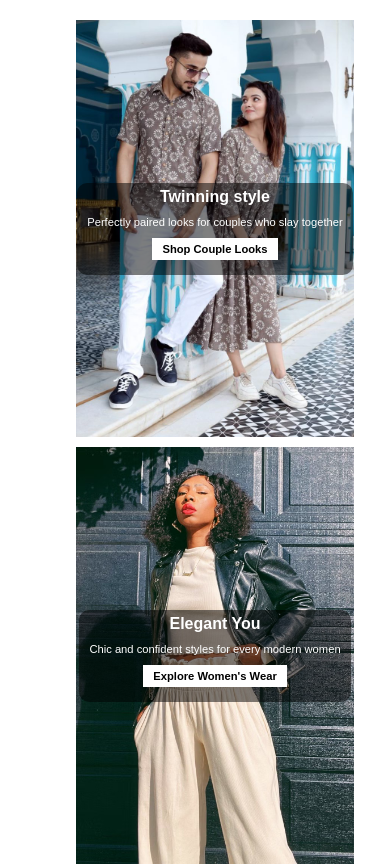
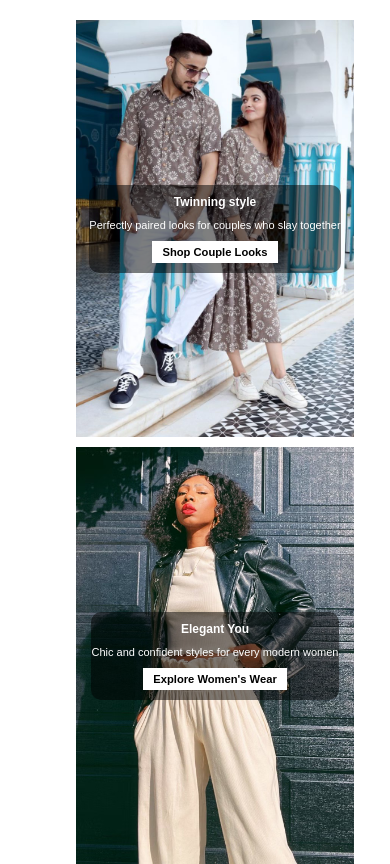
Before and after one commit to chinky23-tech/double-landing-page, a plain HTML site: page index.html in a window 390 px wide. Drawn offline with Linux system fonts and the light colour scheme.

Commit message:
corrections

```diff
--- a/style.css
+++ b/style.css
@@ -114,15 +114,15 @@ button:hover {
     height: 50%;
   }
 .content{
-   padding: 5px 10px 15px;
+   padding: 10px 0px  10px 0px;
 }
   .content h1 {
-    font-size: 1rem;
+    font-size: 12px;
     margin-bottom: 10px;
   }
 
   .content p {
-    font-size: 0.7rem;
+    font-size: 11px;
     margin-bottom: 10px;
   }
 
```
